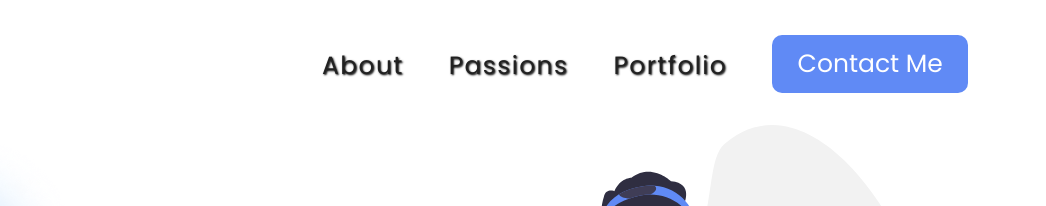
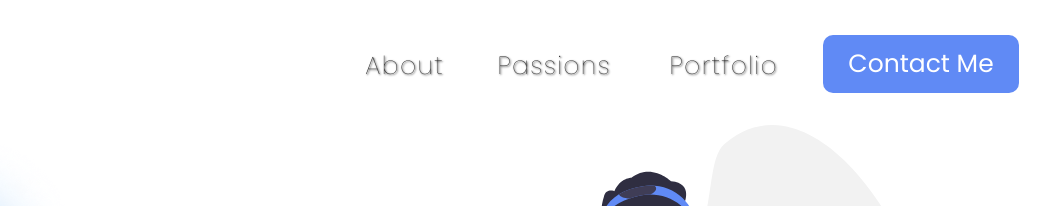
Before and after one commit to magicvel/4k, a plain HTML site: page src/index.html in a window 1280 px wide. Shown: the top 206 px of the page, 234-1280 px from the left. Drawn offline with Linux system fonts and the light colour scheme.

Commit message:
fix navbar

```diff
--- a/src/index.html
+++ b/src/index.html
@@ -13,13 +13,13 @@
             <div class="navbar">
                 <img src="img/Logo.png" alt="logo" class="navbar__logo">
                 <ul class="navbar__menu">
-                    <li>
+                    <li class="navbar__menu__li">
                         <a href="#">About</a>
                     </li>
-                    <li>
+                    <li class="navbar__menu__li">
                         <a href="#">Passions</a>
                     </li>
-                    <li>
+                    <li class="navbar__menu__li">
                         <a href="#">Portfolio</a>
                     </li>
                     <li>
--- a/src/sass/blocks/_navbar.scss
+++ b/src/sass/blocks/_navbar.scss
@@ -7,17 +7,20 @@
     &__menu{
         display: flex;
         padding-top: 23px;
+        &__li {
+            width: 122px;
+            text-align: end;
+        }
         li {
             list-style-type: none;
             margin-right: 45px;
             :hover {
-                    font-weight: bold;
+                    font-weight: 400;
                     color: #608AF5;
                     text-shadow: none;
                 }
             a {
-                font-style: normal;
-                font-weight: 400;
+                font-weight: 100;
                 font-size: 25px;
                 text-align: center;
                 letter-spacing: 0.055em;
```
Also changed, not shown: src/css/style.min.css, 4 other files.
